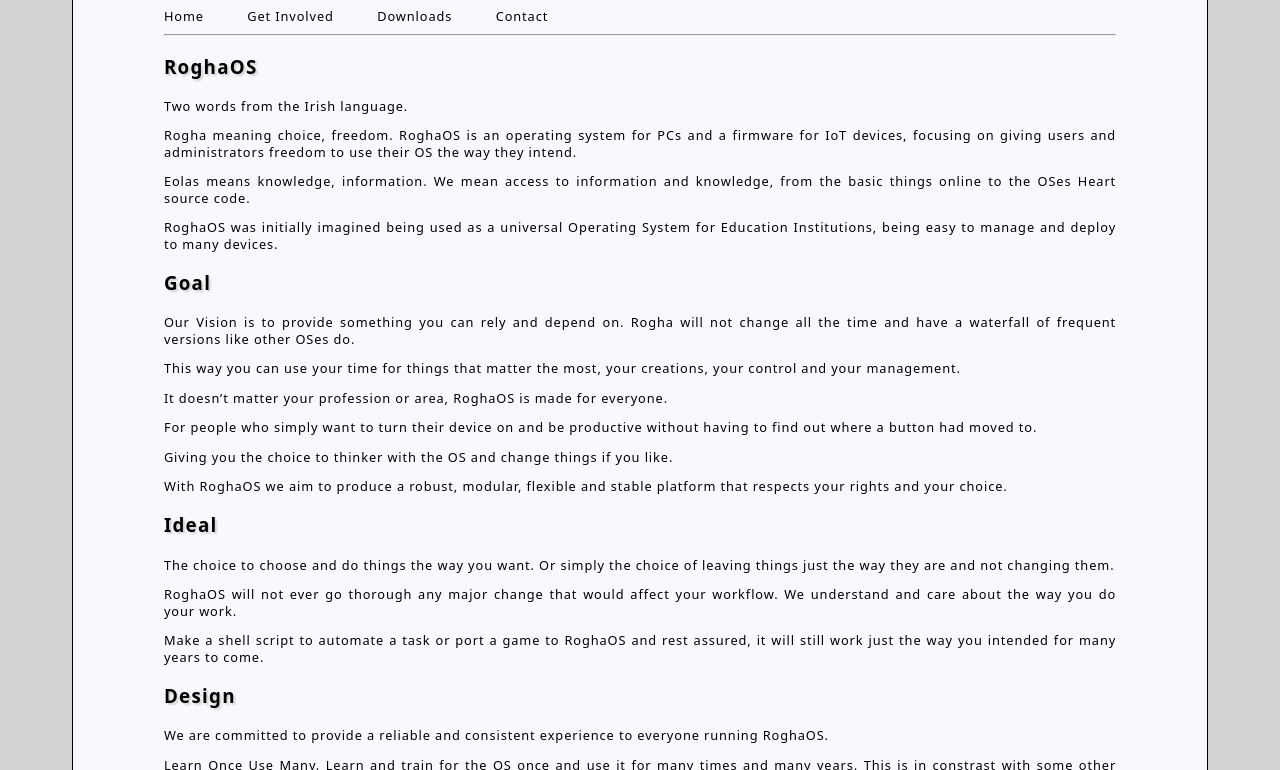
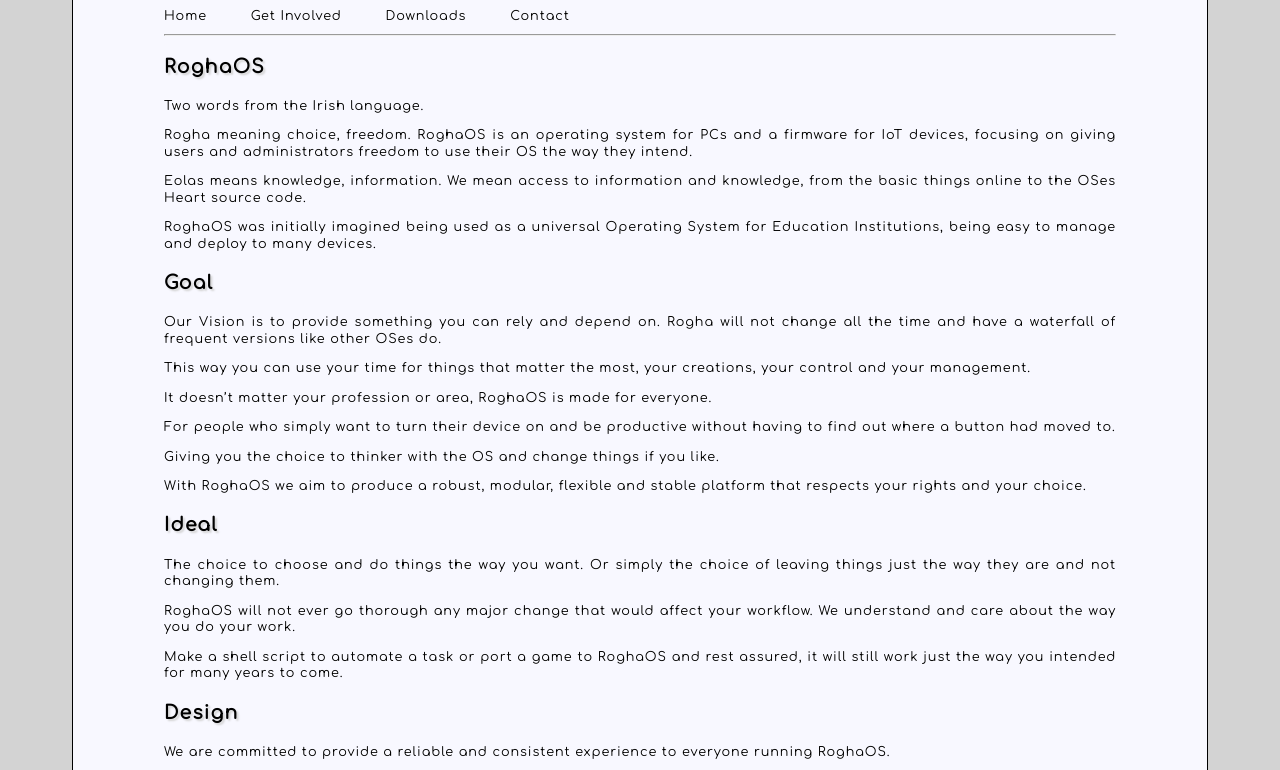
Before and after one commit to RoghaOS/roghaos.github.io, a plain HTML site: page index.html in a window 1280 px wide. Shown: the part 202-972 px from the top of the page. Drawn offline with Linux system fonts and the light colour scheme.

Commit message:
Fix font

```diff
--- a/style.css
+++ b/style.css
@@ -1,11 +1,13 @@
 @font-face {
 	font-family:	Comfortaa;
+	font-style:	normal;
+	font-weight:	400;
+	font-display:	swap;
 	src:		local('Comfortaa');
-			url('https://roghaos.github.io/Comfortaa.ttf') format ('truetype');
+  	src:	        url('../roghaos.github.io/Comfortaa.ttf');
 }
 
-
-* {	font-family:	Comfortaa, Cantarell, 'Noto Sans', Sans;
+* {	font-family:	Comfortaa, Cantarell, 'Noto Sans', sans, cursive;
 	box-sizing:	border-box;
 	letter-spacing: 0.07em;
 	line-height:	1.3em;
```
